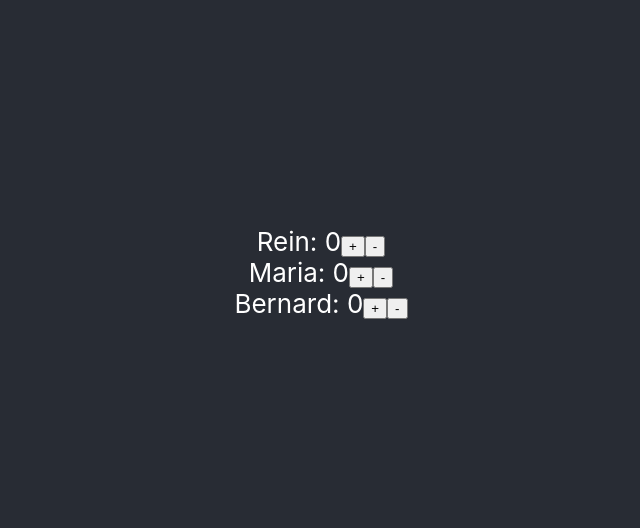
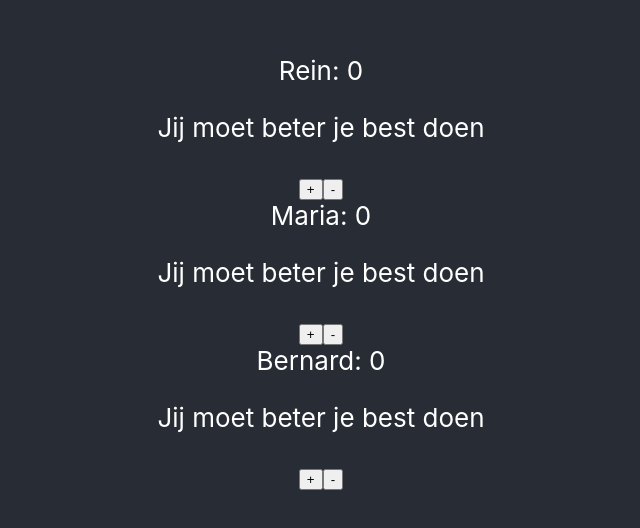
Before and after one commit to Reinoptland/state-examples-project, a React (Create React App) app: page / in a window 1280 px wide. Shown: the part 128-656 px from the top of the page, without its empty margins (319-959 px from the left). Built offline with nearby package versions, Linux system fonts and the light colour scheme.

Commit message:
Add conditional rendering

```diff
--- a/src/User.js
+++ b/src/User.js
@@ -10,6 +10,12 @@ function User(props) {
   return (
     <div>
       {props.username}: {score}
+      {score === 10 && <p>Jij bent de winnaar</p>}
+      {score === 10 ? (
+        <p>Jij bent de winnaar</p>
+      ) : (
+        <p>Jij moet beter je best doen</p>
+      )}
       <button onClick={() => setScore(score + 1)}>+</button>
       <button onClick={() => setScore(score - 1)}>-</button>
     </div>
```
